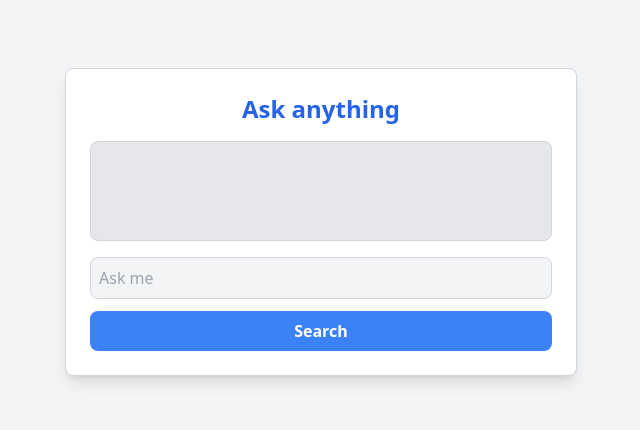
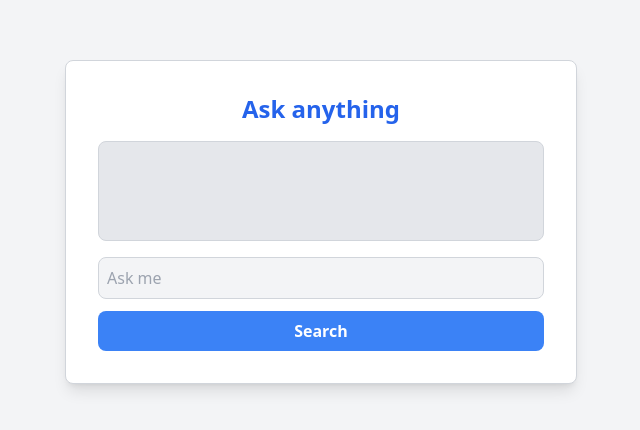
Before and after one commit to JivaAndika/Belajar-API, a plain HTML site: page index.html in a window 1280 px wide. Shown: the part 178-608 px from the top of the page, without its empty margins (319-959 px from the left). Drawn offline with nearby package versions, Linux system fonts and the light colour scheme.

Commit message:
responsif

```diff
--- a/index.html
+++ b/index.html
@@ -7,12 +7,12 @@
     <script src="https://cdn.tailwindcss.com"></script>
   </head>
   <body
-    class="bg-gray-100 text-gray-800 min-h-screen flex flex-col justify-center items-center"
+    class="bg-gray-100 text-gray-800 min-h-screen flex flex-col justify-center items-center p-4"
   >
     <div
-      class="bg-white p-6 rounded-lg shadow-lg w-full max-w-lg border border-gray-300"
+      class="bg-white p-6 rounded-lg shadow-lg w-full max-w-lg border border-gray-300 sm:p-8 md:max-w-md lg:max-w-lg"
     >
-      <h1 class="text-2xl font-bold mb-4 text-center text-blue-600">
+      <h1 class="text-xl md:text-2xl font-bold mb-4 text-center text-blue-600">
         Ask anything
       </h1>
       <div
--- a/script.js
+++ b/script.js
@@ -3,6 +3,10 @@ const answer = document.getElementById("answer");
 const apiUrl = "https://widipe.com/openai";
 const submit = document.getElementById("submit");
 const loader = document.getElementById("spinner");
+
+question.addEventListener("input", () => {
+  submit.disabled = question.value.trim() === "";
+});
 
 async function sendReq() {
   loader.classList.remove("hidden");
@@ -12,10 +16,10 @@ async function sendReq() {
     if (!response.ok) {
       throw new Error(`Request failed with status: ${response.status}`);
     }
-
     const data = await response.json();
     answer.innerHTML = data.result;
     question.value = "";
+    submit.disabled = true;
     console.log(data);
   } catch (error) {
     console.log(error.message);
```
